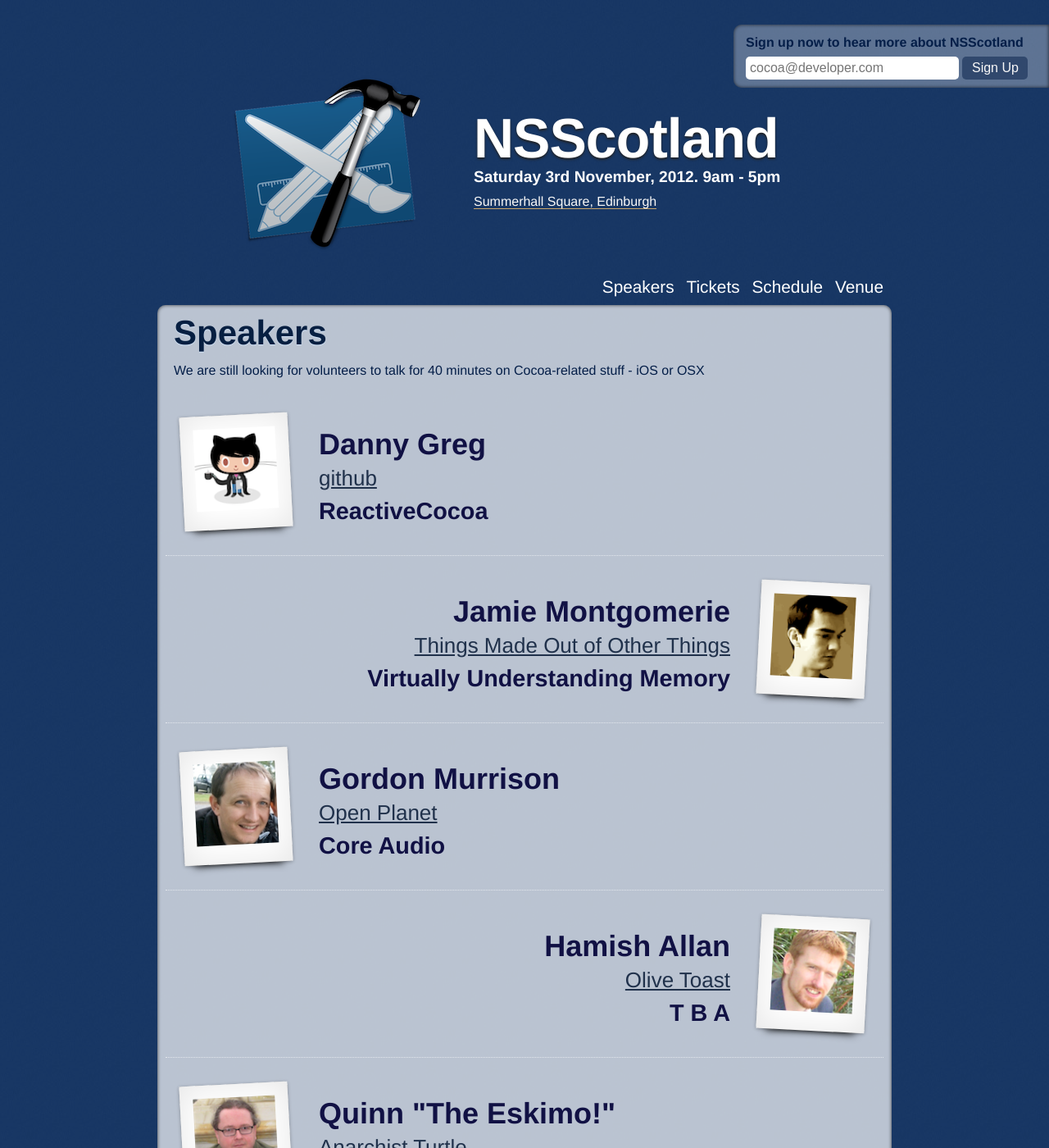
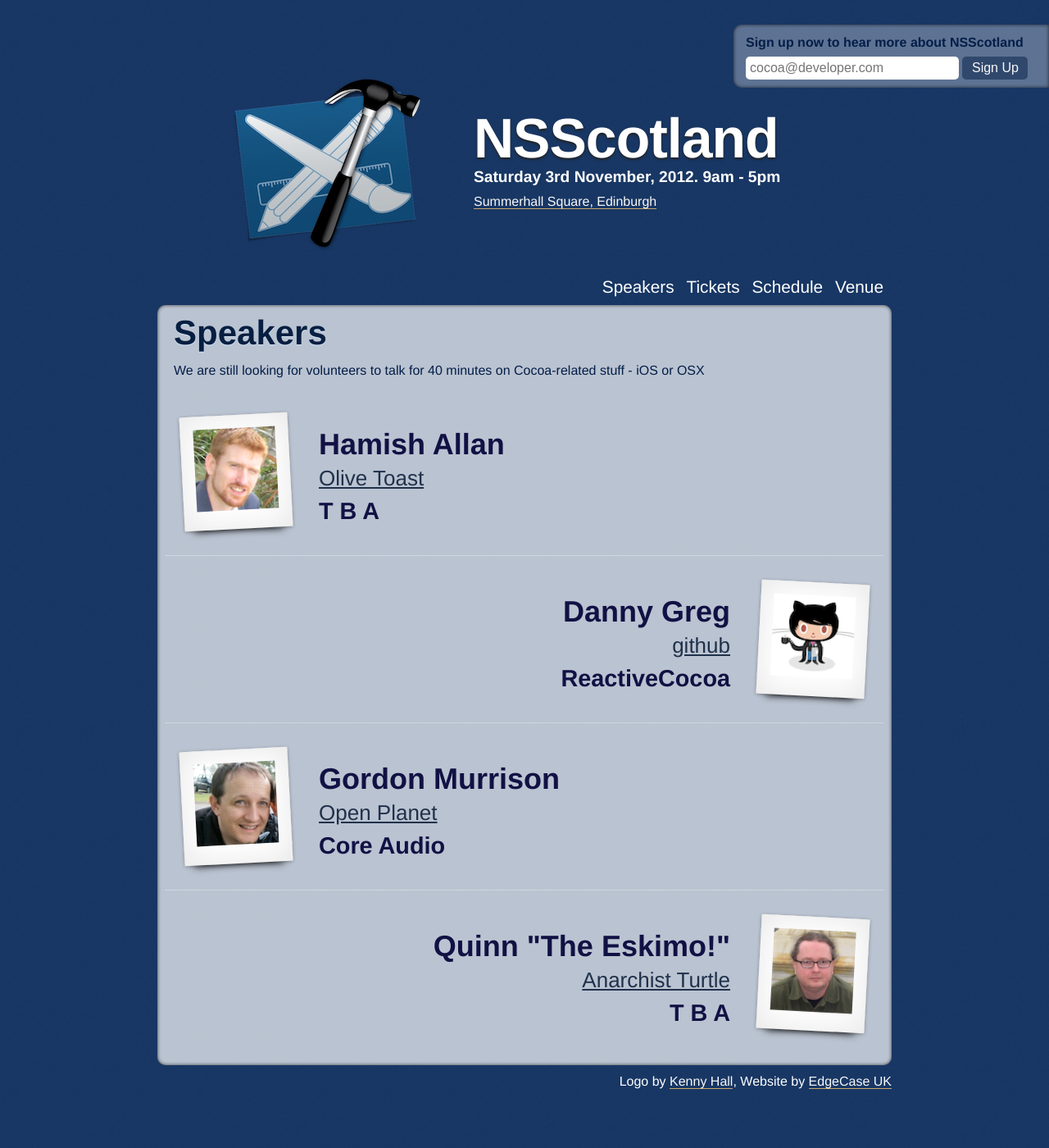
Before and after one commit to acf/nsscotland, a Jekyll site: the page built from index.html, in a window 1280 px wide and 1400 px high. Shown: the whole window at 82% size. Built offline with Jekyll 4.4.1, drawn with Linux system fonts in a browser that asks for light colours.

Commit message:
Revert "Added Jamie"
This reverts commit b577b81ea026334f65c3039b407ea985f6d98e60.

```diff
--- a/index.html
+++ b/index.html
@@ -8,6 +8,18 @@
 
 <div class="speaker">
   <div class="image drop-shadow lifted rotated">
+    <div><img src="images/hamish_allan.png"></div>
+  </div>
+
+  <div class="info">
+    <h3>Hamish Allan</h3>
+    <a class="bigger" href="http://olivetoast.com/">Olive Toast</a>
+    <h4>T B A</h4>
+  </div>
+</div>
+
+<div class="speaker">
+  <div class="image drop-shadow lifted rotated">
     <div><img src="images/danny_greg.png"></div>
   </div>
 
@@ -15,18 +27,6 @@
     <h3>Danny Greg</h3>
     <a class="bigger" href="http://github.com/">github</a>
     <h4>ReactiveCocoa</h4>
-  </div>
-</div>
-
-<div class="speaker">
-  <div class="image drop-shadow lifted rotated">
-    <div><img src="images/jamie_montgomerie.png"></div>
-  </div>
-
-  <div class="info">
-    <h3>Jamie Montgomerie</h3>
-    <a class="bigger" href="http://th.ingsmadeoutofotherthin.gs/">Things Made Out of Other Things</a>
-    <h4>Virtually Understanding Memory</h4>
   </div>
 </div>
 
@@ -44,18 +44,6 @@
 
 <div class="speaker">
   <div class="image drop-shadow lifted rotated">
-    <div><img src="images/hamish_allan.png"></div>
-  </div>
-
-  <div class="info">
-    <h3>Hamish Allan</h3>
-    <a class="bigger" href="http://olivetoast.com/">Olive Toast</a>
-    <h4>T B A</h4>
-  </div>
-</div>
-
-<div class="speaker">
-  <div class="image drop-shadow lifted rotated">
     <div><img src="images/quinn.png"></div>
   </div>
 
--- a/venue.html
+++ b/venue.html
@@ -6,7 +6,7 @@
 <h2>Venue</h2>
 
 <p>
-  The conference is going to be held in the "Dissection Room"(!) at Summerhall (the old Dick Vet school).
+  The conference is (hopefully) to be held at Sumerhall (the old Dick Vet school).
 </p>
 
 <iframe width="425" height="350" frameborder="0" scrolling="no" marginheight="0" marginwidth="0" src="https://maps.google.co.uk/maps?f=q&amp;source=s_q&amp;hl=en&amp;geocode=&amp;q=Summerhall+Square,+Edinburgh&amp;aq=1&amp;oq=summerhall&amp;sll=55.940302,-3.181937&amp;sspn=0.007247,0.011469&amp;ie=UTF8&amp;hq=&amp;hnear=Summerhall+Square,+Edinburgh,+City+of+Edinburgh+EH9,+United+Kingdom&amp;ll=55.940302,-3.181937&amp;spn=0.007247,0.011469&amp;t=m&amp;z=14&amp;output=embed"></iframe><br /><small><a href="https://maps.google.co.uk/maps?f=q&amp;source=embed&amp;hl=en&amp;geocode=&amp;q=Summerhall+Square,+Edinburgh&amp;aq=1&amp;oq=summerhall&amp;sll=55.940302,-3.181937&amp;sspn=0.007247,0.011469&amp;ie=UTF8&amp;hq=&amp;hnear=Summerhall+Square,+Edinburgh,+City+of+Edinburgh+EH9,+United+Kingdom&amp;ll=55.940302,-3.181937&amp;spn=0.007247,0.011469&amp;t=m&amp;z=14" style="color:#0000FF;text-align:left">View Larger Map</a></small>
```
Also changed, not shown: images/jamie_montgomerie.png (deleted), 8 other files.
